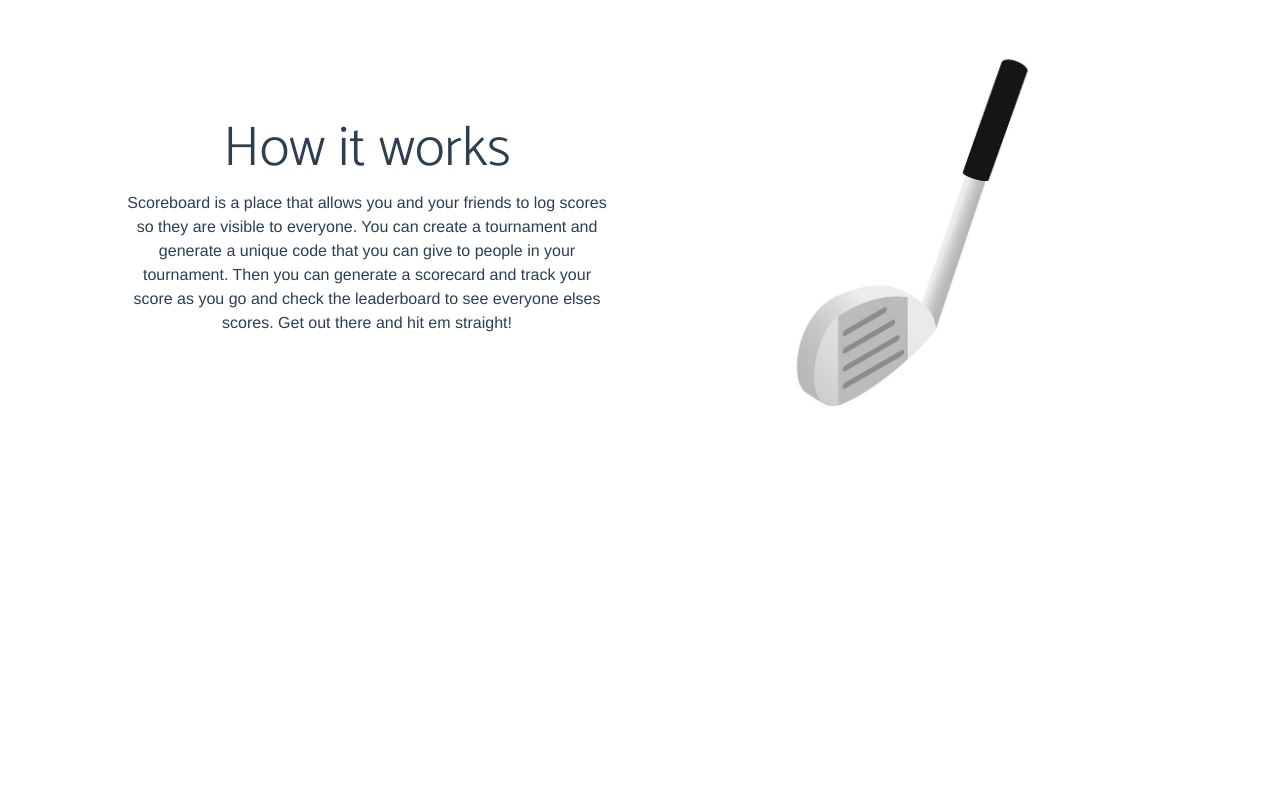
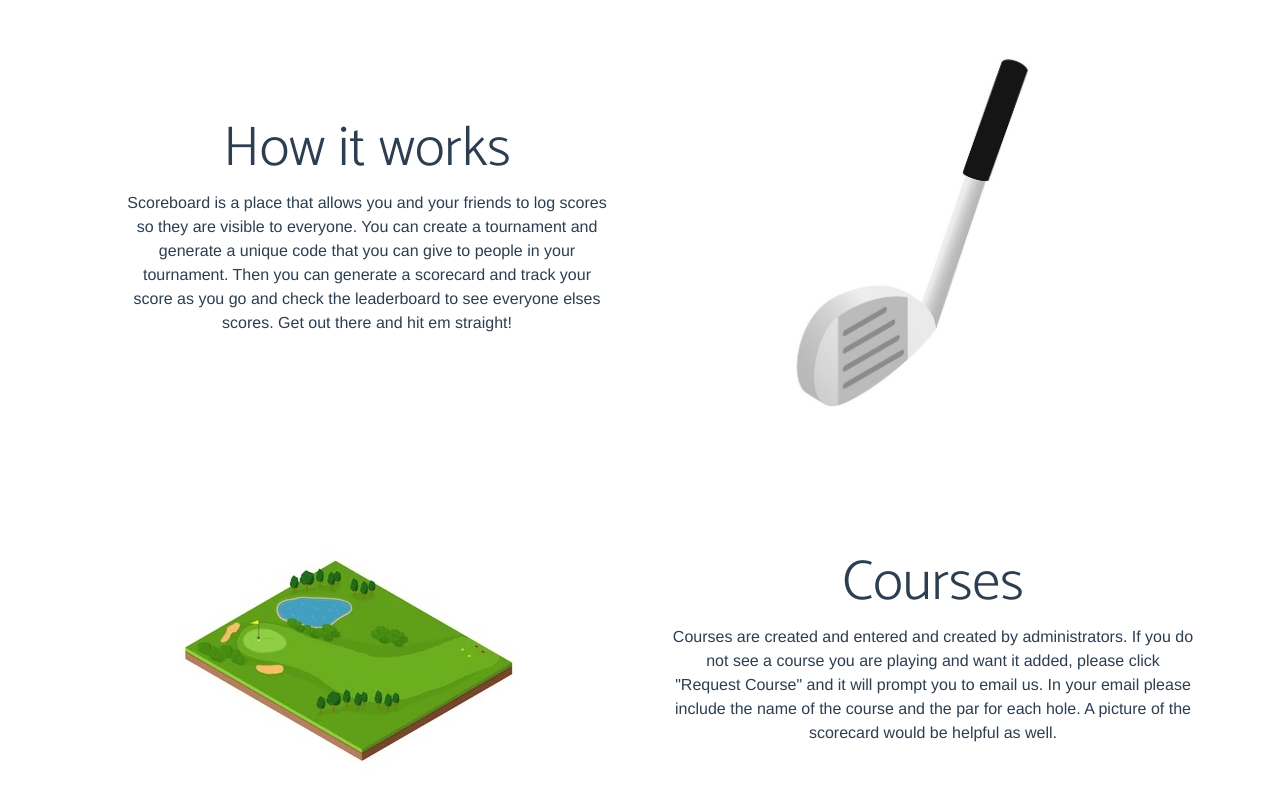
Before and after one commit to SymensJeffrey/golf_vue, a Vue app: page / in a window 1280 px wide. Shown: the part 1846-2646 px from the top of the page. Before the commit the page ends 2330 px from the top, so only its background shows below. Built offline with nearby package versions, Linux system fonts and the light colour scheme; no server answers.

Commit message:
add courses section on home page

```diff
--- a/src/views/Home.vue
+++ b/src/views/Home.vue
@@ -128,6 +128,37 @@
         </div>
       </div>
     </section>
+    <!-- Content section 4-->
+    <section>
+      <div class="container px-2">
+        <div class="row gx-5 align-items-center">
+          <div class="col-lg-6">
+            <div class="p-5">
+              <img
+                class="img-fluid rounded-circle"
+                src="assets/img/new04.jpg"
+                alt="..."
+              />
+            </div>
+          </div>
+          <div class="col-lg-6">
+            <div class="p-2">
+              <h2 class="display-4">Courses</h2>
+              <p>
+                Courses are created and entered and created by administrators. If you do not see a course you are playing and want it added, please click "Request Course" and it will prompt you to email us. In your email please include the name of the course and the par for each hole. A picture of the scorecard would be helpful as well.
+              </p>
+            </div>
+            <button
+              class="btn btn-secondary btn-xl rounded-pill mt-5"
+              v-if="isLoggedIn()"
+              v-on:click="pushToCreateTournament()"
+            >
+              Request Course
+            </button>
+          </div>
+        </div>
+      </div>
+    </section>
   </div>
 </template>
 
```
Also changed, not shown: public/assets/img/new04.jpg (added).
